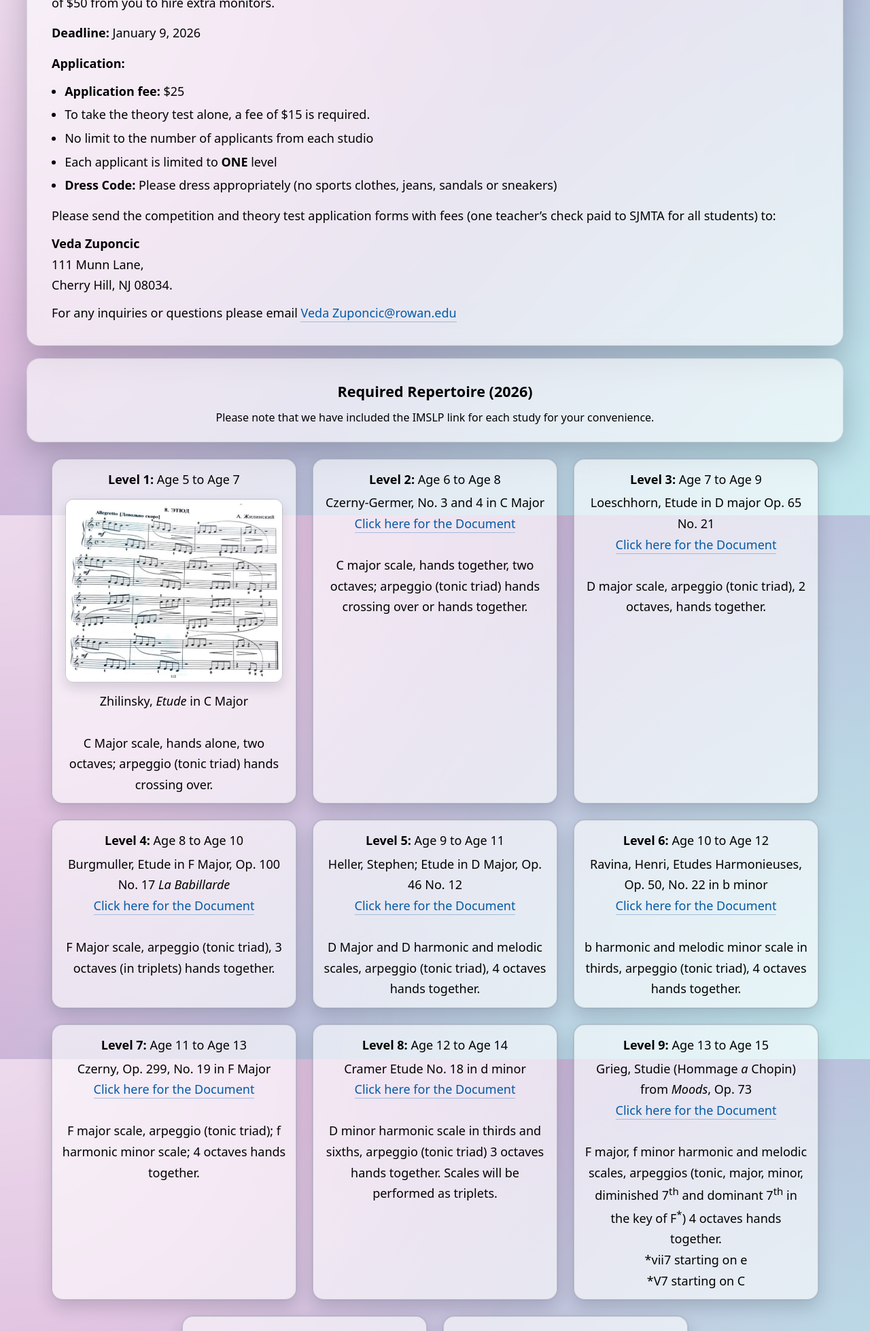
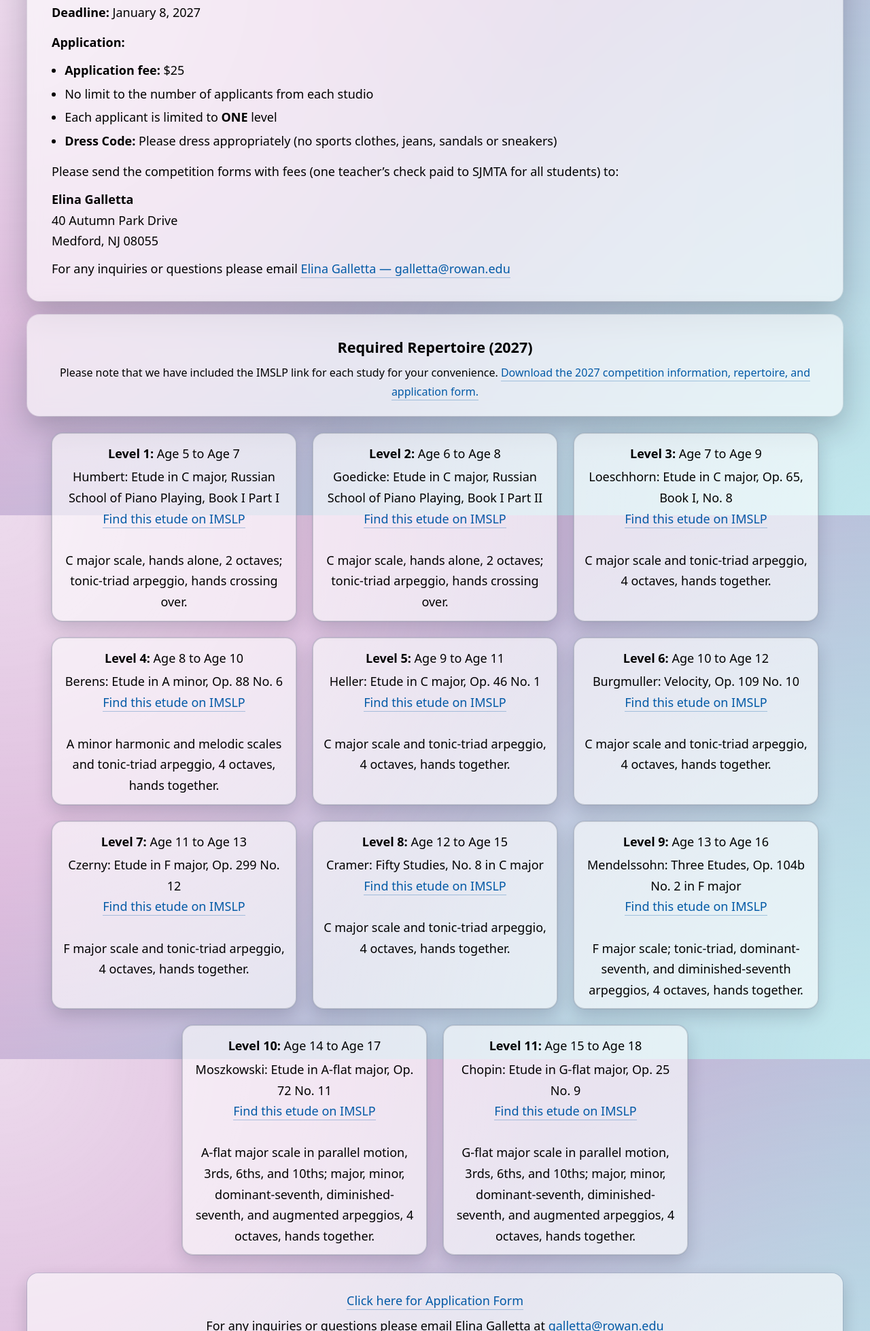
Before and after one commit to SJMTA/sjmta.org, a plain HTML site: page src/pages/TechniqueCompetitionRepertoire.html in a window 1280 px wide. Shown: the part 842-2800 px from the top of the page at 68% size. Drawn offline with Linux system fonts and the light colour scheme.

Commit message:
Update 2026-2027 event details and application downloads

```diff
--- a/src/pages/TechniqueCompetitionRepertoire.html
+++ b/src/pages/TechniqueCompetitionRepertoire.html
@@ -3,7 +3,7 @@
 <head>
     <meta charset="UTF-8" />
     <meta name="viewport" content="width=device-width, initial-scale=1.0" />
-    <title>SJMTA Technique Competition & Theory Test 2026</title>
+    <title>SJMTA Technique Competition & Theory Test 2027</title>
 
     <style type="text/css">
         * { box-sizing: border-box; }
@@ -195,7 +195,7 @@
         <div class="card">
             <div id="TCR">
                 <h1><u>SJMTA Technique Competition and Theory Test</u></h1>
-                <h3><span class="highlight">Sunday, January 25, 2026</span></h3>
+                <h3><span class="highlight">Sunday, January 24, 2027</span></h3>
 
                 <div class="overview">
                     <p>
@@ -204,7 +204,7 @@
                     </p>
 
                     <div class="block">
-                        <p><b>Place:</b> Yale Performance Arts Center</p>
+                        <p><b>Place:</b> Cunningham Piano, Cherry Hill NJ</p>
                         <p><b>Time:</b> 12pm – 5:30 pm. Exact performance times to be announced.</p>
                     </div>
 
@@ -212,7 +212,7 @@
                         <p>
                             <b>Competition Schedule:</b> Students will be provided with their exact performance time in advance of the competition.
                             All participants should be on the premises at least 15 minutes prior to start time.
-                            When all scores have been calculated, the results will be emailed to the participating teachers.
+                            At the conclusion of performances in each category, winners will be announced for that category as soon as the scores are calculated.
                             Certificates and trophies will be given to teachers at a later date.
                         </p>
                     </div>
@@ -221,7 +221,7 @@
                         <p><b>Required Repertoire:</b></p>
                         <p>
                             There will be 11 levels of competition, from Elementary through Collegiate.
-                            For each level required scales and arpeggios are listed on the website with the required etude.
+                            For each level, there will be one designated scale, one arpeggio, and one required étude, featuring the same technical challenge for all levels.
                         </p>
                     </div>
 
@@ -229,31 +229,30 @@
                         <p><b>Theory test:</b></p>
                         <p>
                             SJMTA is supplementing the Technique Competition with an optional theory test based on Keith Snell’s
-                            <i>Fundamentals of Piano Theory</i>. The test fee is included in the $30 fee for the Technique Competition,
-                            and it can be taken while students are waiting to perform.
+                            <i>Fundamentals of Piano Theory</i>. It can be taken while students are waiting to perform.
                             This year SJMTA is offering preparatory level through level five.
                             We recommend enrolling students one grade level below the theory level at which they are currently working.
-                            Students may also take the theory test only, without participating in the Technique Competition for a fee of $20.
                         </p>
                     </div>
 
                     <div class="block">
                         <p><b>Volunteers:</b></p>
                         <p>
-                            Four teachers/parents will be needed to monitor the competition.
+                            Six to eight teachers will be needed to monitor the competition; each will be assigned to a particular room.
+                            Monitors are asked to remain at their assigned doors during the competition.
+                            We will also need two volunteers for the registration desk and 2–3 for each level in the scoring room.
                             If you cannot volunteer your time, we will require a “duty deposit” of $50 from you to hire extra monitors.
                         </p>
                     </div>
 
                     <div class="block">
-                        <p><b>Deadline:</b> January 9, 2026</p>
+                        <p><b>Deadline:</b> January 8, 2027</p>
                     </div>
 
                     <div class="block">
                         <p><b>Application:</b></p>
                         <ul>
                             <li><b>Application fee:</b> $25</li>
-                            <li>To take the theory test alone, a fee of $15 is required.</li>
                             <li>No limit to the number of applicants from each studio</li>
                             <li>Each applicant is limited to <b>ONE</b> level</li>
                             <li><b>Dress Code:</b> Please dress appropriately (no sports clothes, jeans, sandals or sneakers)</li>
@@ -262,17 +261,17 @@
 
                     <div class="block">
                         <p>
-                            Please send the competition and theory test application forms with fees
+                            Please send the competition forms with fees
                             (one teacher’s check paid to SJMTA for all students) to:
                         </p>
                         <p>
-                            <b>Veda Zuponcic</b><br>
-                            111 Munn Lane,<br>
-                            Cherry Hill, NJ 08034.
+                            <b>Elina Galletta</b><br>
+                            40 Autumn Park Drive<br>
+                            Medford, NJ 08055
                         </p>
                         <p>
                             For any inquiries or questions please email
-                            <a href="mailto:zuponcic@rowan.edu">Veda Zuponcic@rowan.edu</a><br>
+                            <a href="mailto:galletta@rowan.edu">Elina Galletta — galletta@rowan.edu</a><br>
                         </p>
                     </div>
                 </div>
@@ -281,9 +280,10 @@
 
         <!-- PART 2 HEADING CARD -->
         <div class="card">
-            <div class="section-title">Required Repertoire (2026)</div>
+            <div class="section-title">Required Repertoire (2027)</div>
             <div class="section-subtitle">
                 Please note that we have included the IMSLP link for each study for your convenience.
+                <a href="../../assets/documents/2026/SJMTA_Technique_Competition_Repertoire_2027.docx-2.pdf" target="_blank">Download the 2027 competition information, repertoire, and application form.</a>
             </div>
         </div>
 
@@ -293,91 +293,79 @@
 
                 <div class="infocells">
                     <b>Level 1:</b> Age 5 to Age 7<br>
-
-                    <img
-                        class="infocell-image"
-                        src="../../assets/sub_pages/ZhilinskyEtudeinCMajor.png"
-                        alt="Zhilinsky - Etude in C Major (excerpt)"
-                        loading="lazy"
-                    >
-
-                    Zhilinsky, <i>Etude</i> in C Major<br><br>
-                    C Major scale, hands alone, two octaves; arpeggio (tonic triad) hands crossing over.
+                    Humbert: Etude in C major, Russian School of Piano Playing, Book I Part I<br>
+                    <a target="_blank" href="https://imslp.org/index.php?search=Humbert+Etude+C+major+Russian+School+of+Piano+Playing&amp;title=Special%3ASearch">Find this etude on IMSLP</a><br><br>
+                    C major scale, hands alone, 2 octaves; tonic-triad arpeggio, hands crossing over.
                 </div>
 
                 <div class="infocells">
                     <b>Level 2:</b> Age 6 to Age 8<br>
-                    Czerny-Germer, No. 3 and 4 in C Major<br>
-                    <a target="_blank" href="https://imslp.eu/files/imglnks/euimg/e/e5/IMSLP989952-PMLP410786-czerny_germer_vol.1-2.pdf">Click here for the Document</a><br><br>
-                    C major scale, hands together, two octaves; arpeggio (tonic triad) hands crossing over or hands together.
+                    Goedicke: Etude in C major, Russian School of Piano Playing, Book I Part II<br>
+                    <a target="_blank" href="https://imslp.org/index.php?search=Goedicke+Etude+C+major+Russian+School+of+Piano+Playing&amp;title=Special%3ASearch">Find this etude on IMSLP</a><br><br>
+                    C major scale, hands alone, 2 octaves; tonic-triad arpeggio, hands crossing over.
                 </div>
 
                 <div class="infocells">
                     <b>Level 3:</b> Age 7 to Age 9<br>
-                    Loeschhorn, Etude in D major Op. 65 No. 21<br>
-                    <a target="_blank" href="https://ks15.imslp.org/files/imglnks/usimg/0/03/IMSLP516150-PMLP836780-Loeschhorn_op_65.pdf">Click here for the Document</a><br><br>
-                    D major scale, arpeggio (tonic triad), 2 octaves, hands together.
+                    Loeschhorn: Etude in C major, Op. 65, Book I, No. 8<br>
+                    <a target="_blank" href="https://imslp.org/wiki/Studies_for_the_Piano%2C_Op.65_%28Loeschhorn%2C_Albert%29">Find this etude on IMSLP</a><br><br>
+                    C major scale and tonic-triad arpeggio, 4 octaves, hands together.
                 </div>
 
                 <div class="infocells">
                     <b>Level 4:</b> Age 8 to Age 10<br>
-                    Burgmuller, Etude in F Major, Op. 100 No. 17 <i>La Babillarde</i><br>
-                    <a target="_blank" href="https://s9.imslp.org/files/imglnks/usimg/8/8c/IMSLP337046-SIBLEY1802.25365.14c6-39087009887755score.pdf">Click here for the Document</a><br><br>
-                    F Major scale, arpeggio (tonic triad), 3 octaves (in triplets) hands together.
+                    Berens: Etude in A minor, Op. 88 No. 6<br>
+                    <a target="_blank" href="https://imslp.org/wiki/Die_Schule_der_Tonleitern%2C_Akkorde_und_Verzierungen%2C_Op.88_%28Berens%2C_Hermann%29">Find this etude on IMSLP</a><br><br>
+                    A minor harmonic and melodic scales and tonic-triad arpeggio, 4 octaves, hands together.
                 </div>
 
                 <div class="infocells">
                     <b>Level 5:</b> Age 9 to Age 11<br>
-                    Heller, Stephen; Etude in D Major, Op. 46 No. 12<br>
-                    <a target="_blank" href="https://vmirror.imslp.org/files/imglnks/usimg/7/72/IMSLP955281-PMLP25007-heller_30_estudos.pdf">Click here for the Document</a><br><br>
-                    D Major and D harmonic and melodic scales, arpeggio (tonic triad), 4 octaves hands together.
+                    Heller: Etude in C major, Op. 46 No. 1<br>
+                    <a target="_blank" href="https://imslp.org/wiki/30_Progressive_Studies%2C_Op.46_%28Heller%2C_Stephen%29">Find this etude on IMSLP</a><br><br>
+                    C major scale and tonic-triad arpeggio, 4 octaves, hands together.
                 </div>
 
                 <div class="infocells">
                     <b>Level 6:</b> Age 10 to Age 12<br>
-                    Ravina, Henri, Etudes Harmonieuses, Op. 50, No. 22 in b minor<br>
-                    <a target="_blank" href="https://vmirror.imslp.org/files/imglnks/usimg/9/96/IMSLP13464-Ravina_op.50_Etudes_harmonieuses.pdf">Click here for the Document</a><br><br>
-                    b harmonic and melodic minor scale in thirds, arpeggio (tonic triad), 4 octaves hands together.
+                    Burgmuller: Velocity, Op. 109 No. 10<br>
+                    <a target="_blank" href="https://imslp.org/wiki/15_Etudes_op._109_%28Burgmuller%2C_Johann_Friedrich%29">Find this etude on IMSLP</a><br><br>
+                    C major scale and tonic-triad arpeggio, 4 octaves, hands together.
                 </div>
 
                 <div class="infocells">
                     <b>Level 7:</b> Age 11 to Age 13<br>
-                    Czerny, Op. 299, No. 19 in F Major<br>
-                    <a target="_blank" href="https://vmirror.imslp.org/files/imglnks/usimg/9/95/IMSLP01000-Cz299a.pdf">Click here for the Document</a><br><br>
-                    F major scale, arpeggio (tonic triad); f harmonic minor scale; 4 octaves hands together.
+                    Czerny: Etude in F major, Op. 299 No. 12<br>
+                    <a target="_blank" href="https://imslp.org/wiki/The_School_of_Velocity_%28Czerny%2C_Carl%29">Find this etude on IMSLP</a><br><br>
+                    F major scale and tonic-triad arpeggio, 4 octaves, hands together.
                 </div>
 
                 <div class="infocells">
-                    <b>Level 8:</b> Age 12 to Age 14<br>
-                    Cramer Etude No. 18 in d minor<br>
-                    <a target="_blank" href="https://vmirror.imslp.org/files/imglnks/usimg/d/d0/IMSLP908381-PMLP9974-Cramer-60StudiesV2.pdf">Click here for the Document</a><br><br>
-                    D minor harmonic scale in thirds and sixths, arpeggio (tonic triad) 3 octaves hands together.
-                    Scales will be performed as triplets.
+                    <b>Level 8:</b> Age 12 to Age 15<br>
+                    Cramer: Fifty Studies, No. 8 in C major<br>
+                    <a target="_blank" href="https://imslp.org/wiki/50_Selected_Studies_%28Cramer%2C_Johann_Baptist%29">Find this etude on IMSLP</a><br><br>
+                    C major scale and tonic-triad arpeggio, 4 octaves, hands together.
                 </div>
 
                 <div class="infocells">
-                    <b>Level 9:</b> Age 13 to Age 15<br>
-                    Grieg, Studie (Hommage <i>a</i> Chopin) from <i>Moods</i>, Op. 73<br>
-                    <a target="_blank" href="https://vmirror.imslp.org/files/imglnks/usimg/8/87/IMSLP183718-PMLP02547-Grieg_Klavierwerke_Band_2_Peters_Op_73_Stimmungen_scan.pdf">Click here for the Document</a><br><br>
-                    F major, f minor harmonic and melodic scales, arpeggios (tonic, major, minor, diminished 7<sup>th</sup> and dominant 7<sup>th</sup> in the key of F<sup>*</sup>) 4 octaves hands together.<br>
-                    *vii7 starting on e<br>
-                    *V7 starting on C
+                    <b>Level 9:</b> Age 13 to Age 16<br>
+                    Mendelssohn: Three Etudes, Op. 104b No. 2 in F major<br>
+                    <a target="_blank" href="https://imslp.org/wiki/Drei_Et%C3%BCden_%28Mendelssohn%2C_Felix%29">Find this etude on IMSLP</a><br><br>
+                    F major scale; tonic-triad, dominant-seventh, and diminished-seventh arpeggios, 4 octaves, hands together.
                 </div>
 
                 <div class="infocells">
-                    <b>Level 10:</b> Age 14 to Age 16<br>
-                    Chopin, Etude in c minor, Op. 10 No. 12 <i>“Revolutionary”</i><br>
-                    <a target="_blank" href="https://ks15.imslp.org/files/imglnks/usimg/d/d4/IMSLP60293-PMLP01969-Chopin_Etudes_Schirmer_Mikuli_Op_10_scan.pdf">Click here for the Document</a><br><br>
-                    c minor harmonic and melodic scales in 3rds, 6ths and 10ths; arpeggios (major, minor, dominant 7<sup>th</sup>, diminished 7<sup>th</sup> – in the key of c minor<sup>*</sup>) 4 octaves hands together.<br>
-                    *vii7 starting on b<br>
-                    *V7 starting on G
+                    <b>Level 10:</b> Age 14 to Age 17<br>
+                    Moszkowski: Etude in A-flat major, Op. 72 No. 11<br>
+                    <a target="_blank" href="https://imslp.org/wiki/15_Etudes_de_Virtuosit%C3%A9%2C_Op.72_%28Moszkowski%2C_Moritz%29">Find this etude on IMSLP</a><br><br>
+                    A-flat major scale in parallel motion, 3rds, 6ths, and 10ths; major, minor, dominant-seventh, diminished-seventh, and augmented arpeggios, 4 octaves, hands together.
                 </div>
 
                 <div class="infocells">
                     <b>Level 11:</b> Age 15 to Age 18<br>
-                    Kapustin, Etude Op. 40 No. 6 <i>“Pastorale”</i><br>
-                    <a target="_blank" href="https://www.scribd.com/document/404135356/Kapustin-8-Concert-Etudes-Op-40-pdf">Click here for the Document</a><br><br>
-                    Bb Major, minor harmonic and melodic scale, in 3rds, 6ths and 10ths; arpeggios (major, minor, dominant 7<sup>th</sup>, diminished 7<sup>th</sup> – all in the key of Bb) 4 octaves hands together.
+                    Chopin: Etude in G-flat major, Op. 25 No. 9<br>
+                    <a target="_blank" href="https://imslp.org/wiki/Etude_Op_25">Find this etude on IMSLP</a><br><br>
+                    G-flat major scale in parallel motion, 3rds, 6ths, and 10ths; major, minor, dominant-seventh, diminished-seventh, and augmented arpeggios, 4 octaves, hands together.
                 </div>
 
             </div>
@@ -385,14 +373,14 @@
 
         <div class="footer-card">
             <p>
-                <a href="../../assets/documents/SJMTA 2026 Technique Comp Form.pdf" target="_blank">
+                <a href="../../assets/documents/2026/SJMTA_Technique_Competition_Repertoire_2027.docx-2.pdf#page=4" target="_blank">
                     Click here for Application Form
                 </a>
             </p>
 
             <p>
-                For any inquiries or questions please email Veda Zuponcic at
-                <a href="mailto:zuponcic@rowan.edu">zuponcic@rowan.edu</a>
+                For any inquiries or questions please email Elina Galletta at
+                <a href="mailto:galletta@rowan.edu">galletta@rowan.edu</a>
             </p>
 
             <p>
```
Also changed, not shown: src/pages/COE.html (+62 -1 lines), src/pages/JPRA.html (+5 -5 lines), src/pages/advanced_masterclass.html (+7 -4 lines), src/pages/studentMusicale.html (+8 -8 lines), 3 other files.
